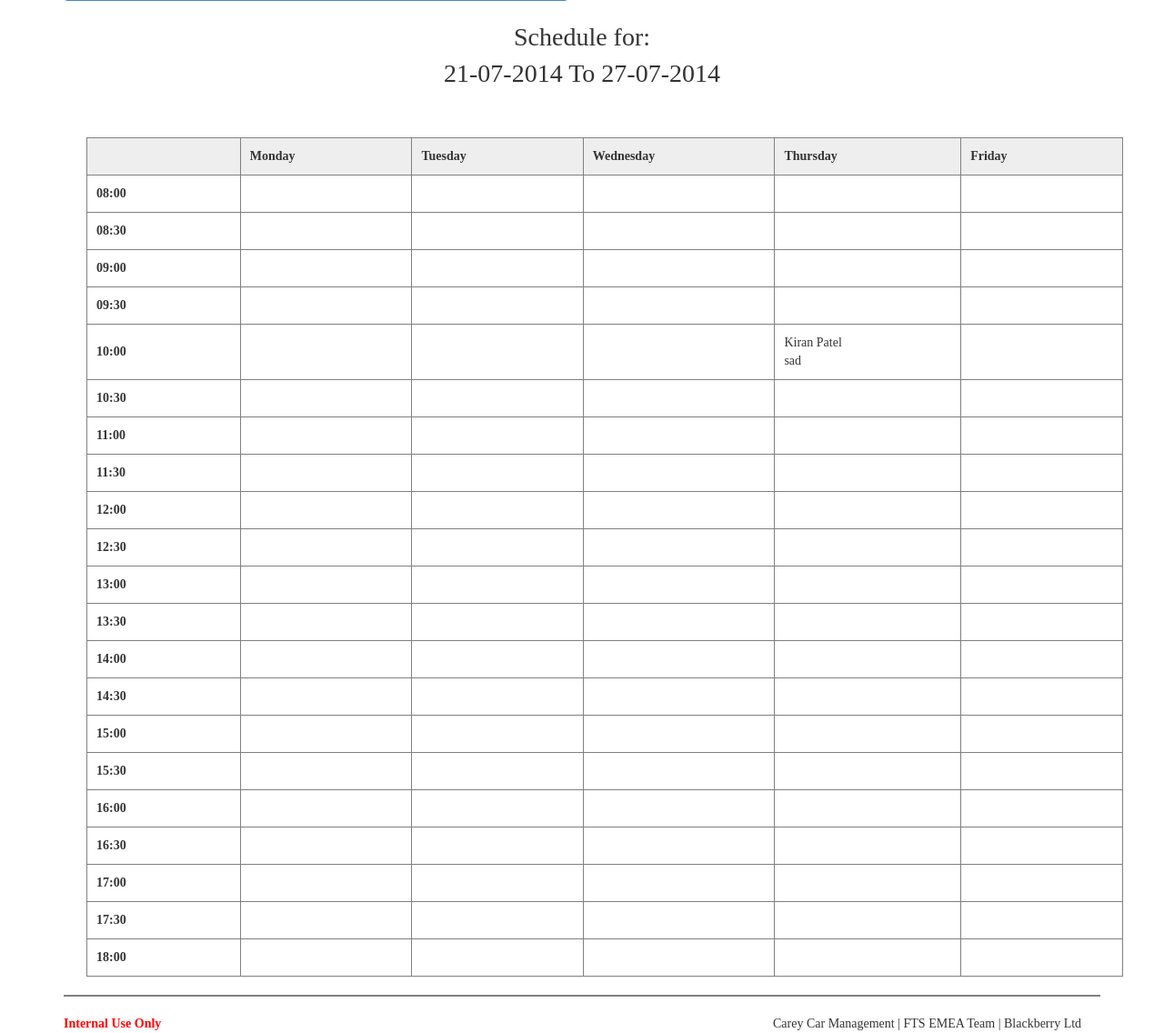
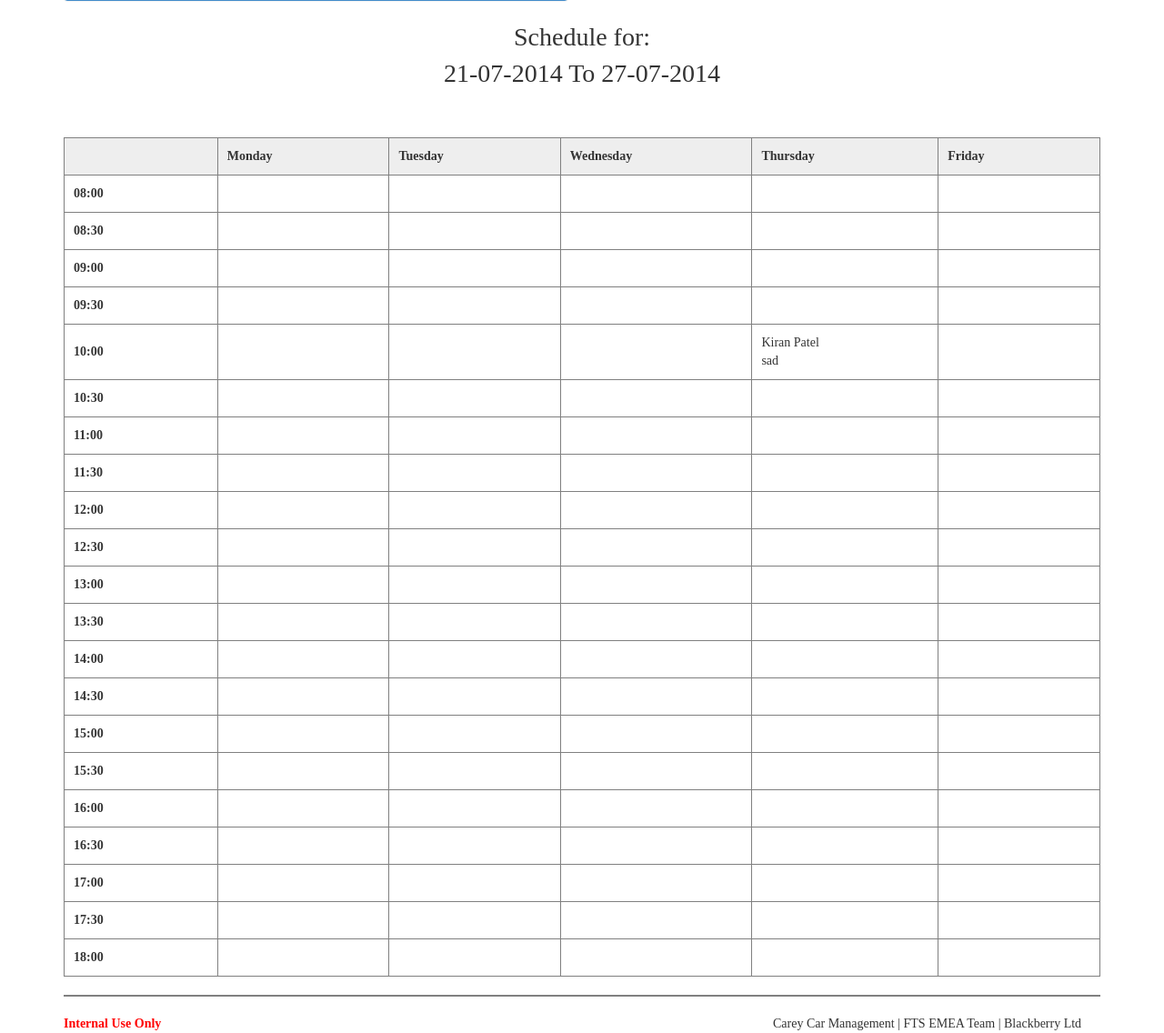
Before and after one commit to kipatelbb1/CarerCarSystem, a PHP site: page /home.php in a window 1280 px wide. Shown: the part 764-1900 px from the top of the page at 91% size. Run offline with PHP 8.4, Linux system fonts and the light colour scheme; the visitor is signed in with stand-in values (Sample User, id 1); data comes from the database, SQL or seed files in the repository.

Commit message:
aligned the timetable align with other elements in the page.

```diff
--- a/style/customStyle.css
+++ b/style/customStyle.css
@@ -64,7 +64,7 @@ body
 table
 {
 	margin-top: 50px;
-	margin-left: 25px;
+	margin-left: 0px;
 	width: 100%;
 }
 
```
